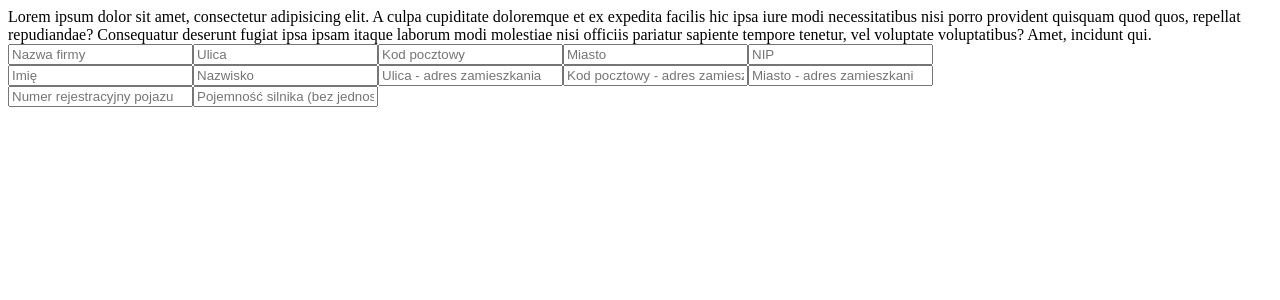
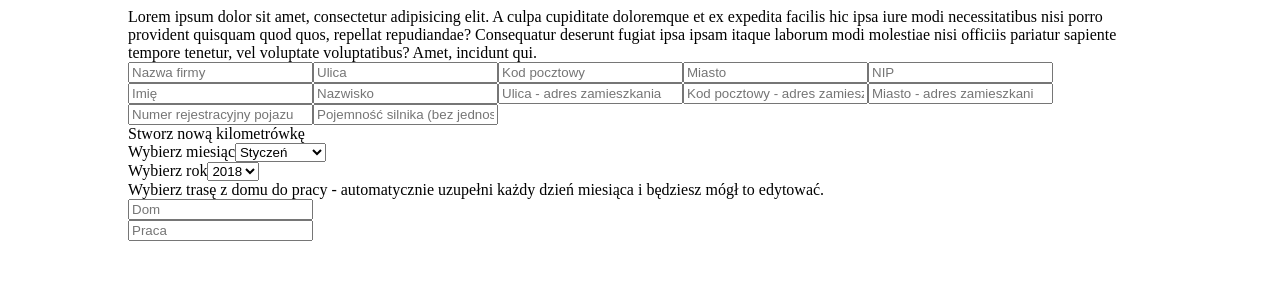
Before and after one commit to tomasz-cze/Distance_Log, a React (Create React App) app: page / in a window 1280 px wide. Shown: the top 300 px of the page. Built offline with nearby package versions, Linux system fonts and the light colour scheme.

Commit message:
created html strukture of NewRecordForm

```diff
--- a/package.json
+++ b/package.json
@@ -3,6 +3,7 @@
   "version": "0.1.0",
   "private": true,
   "dependencies": {
+    "moment": "^2.22.2",
     "react": "^16.4.1",
     "react-dom": "^16.4.1",
     "react-scripts": "1.1.4"
--- a/src/App.js
+++ b/src/App.js
@@ -4,7 +4,7 @@ import {CompanyForm} from "./js/companyForm";
 import {NewRecordForm} from "./js/newRecordForm";
 import {MainTable} from "./js/mainTable";
 import {Footer} from "./js/footer";
-// import main from "./scss"
+import "./scss/main.css"
 
 
 
--- a/src/js/newRecordForm.js
+++ b/src/js/newRecordForm.js
@@ -1,9 +1,58 @@
 import React, { Component } from 'react';
 
 class NewRecordForm extends Component{
+    constructor(props){
+        super(props);
+        this.state = {
+            choseMonth: "",
+            choseYear: "",
+            homePoint: "",
+            workPoint: ""
+        }
+    }
     render(){
         return (
-            <div>
+            <div className="newRecordForm container">
+                <span>Stworz nową kilometrówkę</span>
+                <div>
+                    <div>
+                        Wybierz miesiąc
+                        <select onChange={event => this.choseMonth(event)} value={this.state.choseMonth}>
+                            <option>Styczeń</option>
+                            <option>Luty</option>
+                            <option>Marzec</option>
+                            <option>Kwiecień</option>
+                            <option>Maj</option>
+                            <option>Czerwiec</option>
+                            <option>Lipiec</option>
+                            <option>Sierpień</option>
+                            <option>Wrzesień</option>
+                            <option>Październik</option>
+                            <option>Listopad</option>
+                            <option>Grudzień</option>
+                        </select>
+                    </div>
+                    <div>
+                        Wybierz rok
+                        <select onChange={ event => this.choseYear(event)} value={this.state.choseYear}>
+                            <option>2018</option>
+                            <option>2017</option>
+                            <option>2016</option>
+                            <option>2015</option>
+                            <option>2014</option>
+                            <option>2013</option>
+                        </select>
+                    </div>
+                </div>
+                <div className="homeOffice">
+                    <div>Wybierz trasę z domu do pracy - automatycznie uzupełni każdy dzień miesiąca i będziesz mógł to edytować.</div>
+                    <div>
+                        <input type="text" placeholder="Dom" value={this.state.homePoint}/>
+                    </div>
+                    <div>
+                        <input type="text" placeholder="Praca" value={this.state.workPoint}/>
+                    </div>
+                </div>
 
             </div>
         )
--- a/src/scss/_all.scss
+++ b/src/scss/_all.scss
@@ -4,4 +4,5 @@
 
 .container {
   width: 1024px;
+  margin: 0 auto;
 }
--- a/src/scss/main.css
+++ b/src/scss/main.css
@@ -2,4 +2,5 @@
   box-sizing: border-box; }
 
 .container {
-  width: 1024px; }
+  width: 1024px;
+  margin: 0 auto; }
```
Also changed, not shown: 1 other file (tests, documents, lock files or other folders).
